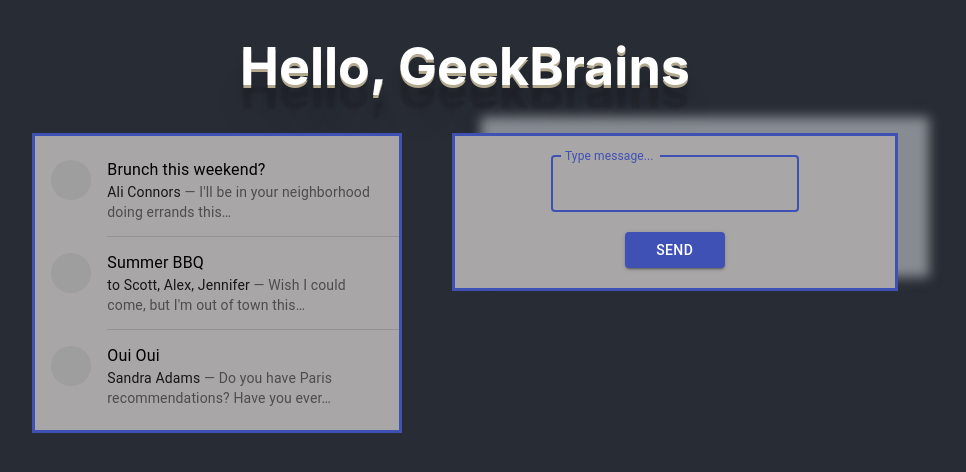
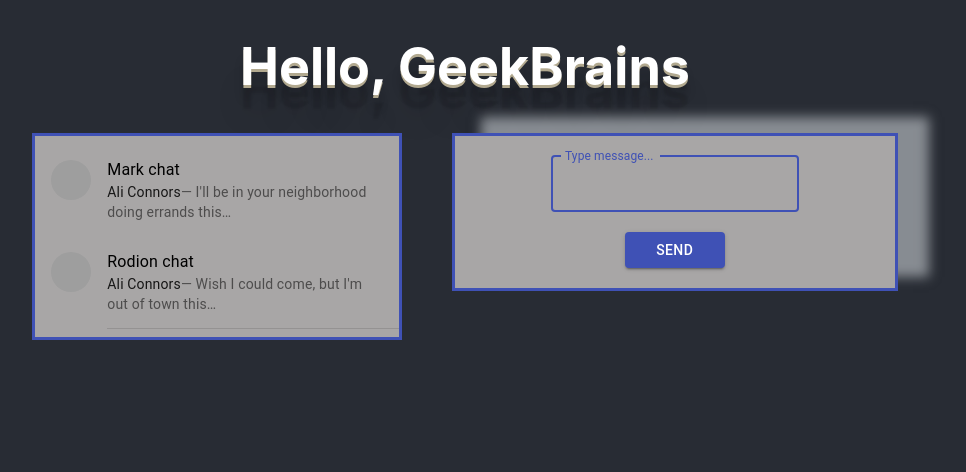
Before and after one commit to rodionD-stack/GB-React, a React (Create React App) app in the folder lesson1/gb-app/: page / in a window 1280 px wide. Shown: the top 472 px of the page, without its empty margins (175-1141 px from the left). Built offline with nearby package versions, Linux system fonts and the light colour scheme; grey boxes are pictures that could not be loaded.

Commit message:
change lesson3

```diff
--- a/lesson1/gb-app/src/components/ChatUi/ChatUi.js
+++ b/lesson1/gb-app/src/components/ChatUi/ChatUi.js
@@ -20,17 +20,32 @@ const useStyles = makeStyles((theme) => ({
   },
 }));
 
+const myChats = [
+  {
+    name: 'Mark chat',
+    id: '1',
+    text: "— I'll be in your neighborhood doing errands this…",
+  },
+
+  {
+    name: 'Rodion chat',
+    id: '2',
+    text: "— Wish I could come, but I'm out of town this…",
+  },
+];
+
 export const ChatUi = () => {
   const classes = useStyles();
 
   return (
     <List className={classes.root}>
-      <ListItem alignItems="flex-start">
+      {myChats.map((c) => (
+        <ListItem alignItems="flex-start" key={c.id}>
           <ListItemAvatar>
             <Avatar alt="Remy Sharp" src="/static/images/avatar/1.jpg" />
           </ListItemAvatar>
           <ListItemText
-          primary="Brunch this weekend?"
+            primary={c.name}
             secondary={
               <React.Fragment>
                 <Typography
@@ -41,55 +56,13 @@ export const ChatUi = () => {
                 >
                   Ali Connors
                 </Typography>
-              {" — I'll be in your neighborhood doing errands this…"}
+                {c.text}
               </React.Fragment>
             }
           />
         </ListItem>
+      ))}
       <Divider variant="inset" component="li" />
-      <ListItem alignItems="flex-start">
-        <ListItemAvatar>
-          <Avatar alt="Travis Howard" src="/static/images/avatar/2.jpg" />
-        </ListItemAvatar>
-        <ListItemText
-          primary="Summer BBQ"
-          secondary={
-            <React.Fragment>
-              <Typography
-                component="span"
-                variant="body2"
-                className={classes.inline}
-                color="textPrimary"
-              >
-                to Scott, Alex, Jennifer
-              </Typography>
-              {" — Wish I could come, but I'm out of town this…"}
-            </React.Fragment>
-          }
-        />
-      </ListItem>
-      <Divider variant="inset" component="li" />
-      <ListItem alignItems="flex-start">
-        <ListItemAvatar>
-          <Avatar alt="Cindy Baker" src="/static/images/avatar/3.jpg" />
-        </ListItemAvatar>
-        <ListItemText
-          primary="Oui Oui"
-          secondary={
-            <React.Fragment>
-              <Typography
-                component="span"
-                variant="body2"
-                className={classes.inline}
-                color="textPrimary"
-              >
-                Sandra Adams
-              </Typography>
-              {' — Do you have Paris recommendations? Have you ever…'}
-            </React.Fragment>
-          }
-        />
-      </ListItem>
     </List>
   );
 }
```
Lines whose indentation alone changed are shown as unchanged.
